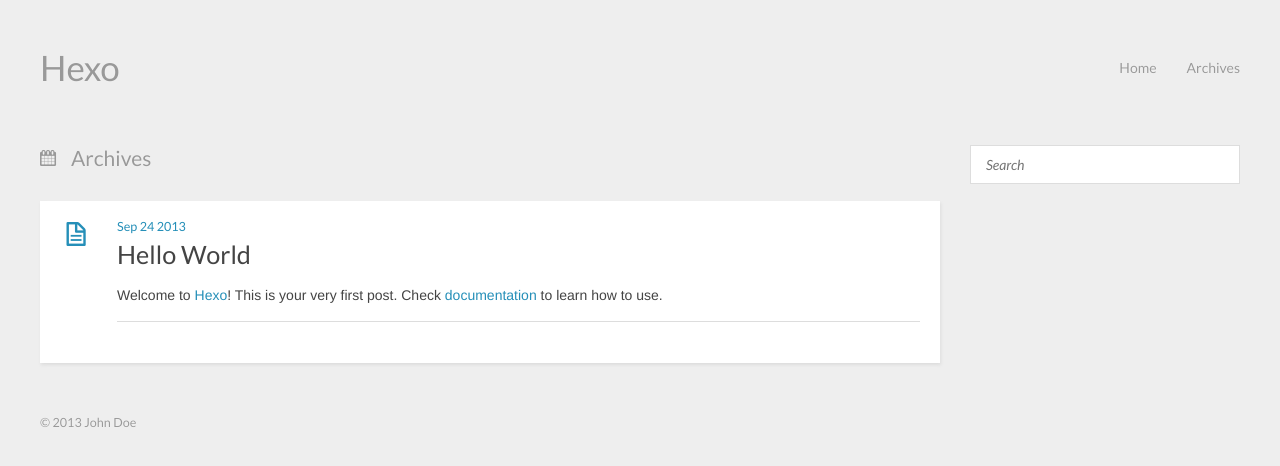
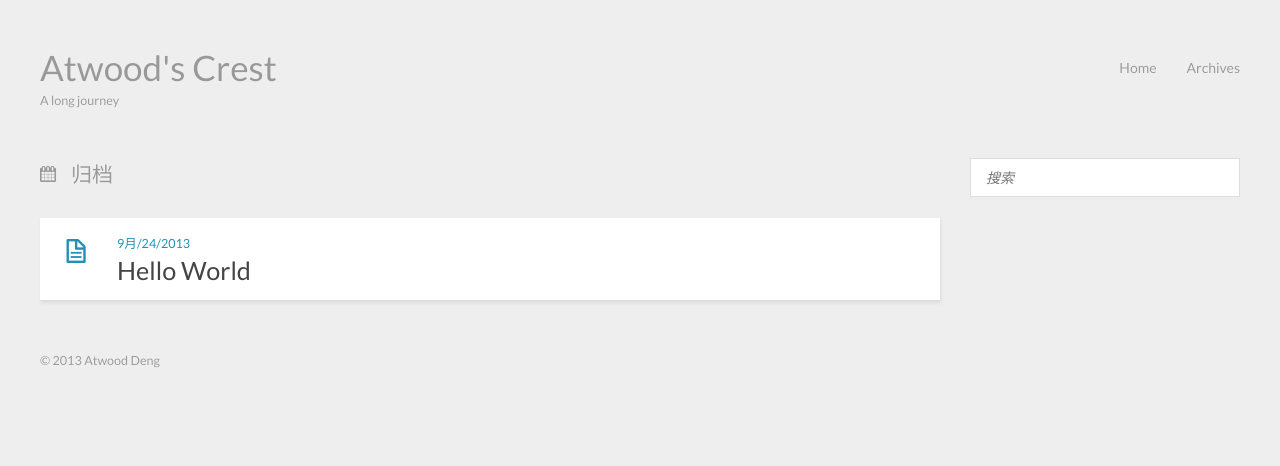
Before and after one commit to dadandmum/atwood.blog, a plain HTML site: page archives/index.html in a window 1280 px wide. Drawn offline with nearby package versions, Linux system fonts and the light colour scheme.

Commit message:
Site updated: 2013-09-24 23:52:03

```diff
--- a/2013/09/24/hello-world/index.html
+++ b/2013/09/24/hello-world/index.html
@@ -3,8 +3,8 @@
 <head>
   <meta charset="utf-8">
 
-  <title>Hello World | Hexo</title>
-  <meta name="author" content="John Doe">
+  <title>Hello World | Atwood's Crest</title>
+  <meta name="author" content="Atwood Deng">
 
   <meta name="description" content="Welcome to Hexo! This is your very first post. Check documentation to learn how to use.">
 
@@ -12,14 +12,14 @@
   <meta name="viewport" content="width=device-width, initial-scale=1, maximum-scale=1">
 
   <meta property="og:title" content="Hello World"/>
-  <meta property="og:site_name" content="Hexo"/>
+  <meta property="og:site_name" content="Atwood's Crest"/>
 
 
     <meta property="og:image" content="undefined"/>
 
 
   <link href="/favicon.png" rel="icon">
-  <link rel="alternate" href="/atom.xml" title="Hexo" type="application/atom+xml">
+  <link rel="alternate" href="/atom.xml" title="Atwood's Crest" type="application/atom+xml">
   <link rel="stylesheet" href="/css/style.css" media="screen" type="text/css">
   <!--[if lt IE 9]><script src="//html5shiv.googlecode.com/svn/trunk/html5.js"></script><![endif]-->
 
@@ -28,8 +28,8 @@
 
 <body>
   <header id="header" class="inner"><div class="alignleft">
-  <h1><a href="/">Hexo</a></h1>
-  <h2><a href="/"></a></h2>
+  <h1><a href="/">Atwood's Crest</a></h1>
+  <h2><a href="/">A long journey</a></h2>
 </div>
 <nav id="main-nav" class="alignright">
   <ul>
@@ -49,7 +49,7 @@
     <header>
 
         <div class="icon"></div>
-        <time datetime="2013-09-24T06:21:10.000Z"><a href="/2013/09/24/hello-world/">Sep 24 2013</a></time>
+        <time datetime="2013-09-24T06:21:10.000Z"><a href="/2013/09/24/hello-world/">9月/24/2013</a></time>
 
 
 
@@ -95,8 +95,8 @@
     <aside id="sidebar" class="alignright">
   <div class="search">
   <form action="//google.com/search" method="get" accept-charset="utf-8">
-    <input type="search" name="q" results="0" placeholder="Search">
-    <input type="hidden" name="q" value="site:yoursite.com">
+    <input type="search" name="q" results="0" placeholder="搜索">
+    <input type="hidden" name="q" value="site:atwooddeng.com">
   </form>
 </div>
 
@@ -108,7 +108,7 @@
   </div>
   <footer id="footer" class="inner"><div class="alignleft">
 
-  &copy; 2013 John Doe
+  &copy; 2013 Atwood Deng
 
 </div>
 <div class="clearfix"></div></footer>
--- a/archives/index.html
+++ b/archives/index.html
@@ -3,21 +3,21 @@
 <head>
   <meta charset="utf-8">
 
-  <title>Archives | Hexo</title>
-  <meta name="author" content="John Doe">
+  <title>归档 | Atwood's Crest</title>
+  <meta name="author" content="Atwood Deng">
 
 
   <meta name="viewport" content="width=device-width, initial-scale=1, maximum-scale=1">
 
 
-  <meta property="og:site_name" content="Hexo"/>
+  <meta property="og:site_name" content="Atwood's Crest"/>
 
 
     <meta property="og:image" content="undefined"/>
 
 
   <link href="/favicon.png" rel="icon">
-  <link rel="alternate" href="/atom.xml" title="Hexo" type="application/atom+xml">
+  <link rel="alternate" href="/atom.xml" title="Atwood's Crest" type="application/atom+xml">
   <link rel="stylesheet" href="/css/style.css" media="screen" type="text/css">
   <!--[if lt IE 9]><script src="//html5shiv.googlecode.com/svn/trunk/html5.js"></script><![endif]-->
 
@@ -26,8 +26,8 @@
 
 <body>
   <header id="header" class="inner"><div class="alignleft">
-  <h1><a href="/">Hexo</a></h1>
-  <h2><a href="/"></a></h2>
+  <h1><a href="/">Atwood's Crest</a></h1>
+  <h2><a href="/">A long journey</a></h2>
 </div>
 <nav id="main-nav" class="alignright">
   <ul>
@@ -42,54 +42,30 @@
 <div class="clearfix"></div></header>
   <div id="content" class="inner">
     <div id="main-col" class="alignleft"><div id="wrapper">
-<h2 class="archive-title">Archives</h2>
+<h2 class="archive-title">归档</h2>
 
 
+  <div class="archive">
 
       <article class="post">
-
         <div class="post-content">
           <header>
-
             <div class="icon"></div>
-        <time datetime="2013-09-24T06:21:10.000Z"><a href="/2013/09/24/hello-world/">Sep 24 2013</a></time>
-
-
+            <time datetime="2013-09-24T06:21:10.000Z"><a href="/2013/09/24/hello-world/">9月/24/2013</a></time>
 
               <h1 class="title"><a href="/2013/09/24/hello-world/">Hello World</a></h1>
 
-
           </header>
-    <div class="entry">
-
-        <p>Welcome to <a href="http://zespia.tw/hexo" target="_blank">Hexo</a>! This is your very first post. Check <a href="http://zespia.tw/hexo/docs" target="_blank">documentation</a> to learn how to use.</p>
-
-
-    </div>
-    <footer>
-
-
-
-
-      <div class="clearfix"></div>
-    </footer>
         </div>
       </article>
 
-
-
-
-  <nav id="pagination">
-
-
-  <div class="clearfix"></div>
-</nav>
+  </div>
 </div></div>
     <aside id="sidebar" class="alignright">
   <div class="search">
   <form action="//google.com/search" method="get" accept-charset="utf-8">
-    <input type="search" name="q" results="0" placeholder="Search">
-    <input type="hidden" name="q" value="site:yoursite.com">
+    <input type="search" name="q" results="0" placeholder="搜索">
+    <input type="hidden" name="q" value="site:atwooddeng.com">
   </form>
 </div>
 
@@ -101,7 +77,7 @@
   </div>
   <footer id="footer" class="inner"><div class="alignleft">
 
-  &copy; 2013 John Doe
+  &copy; 2013 Atwood Deng
 
 </div>
 <div class="clearfix"></div></footer>
```
Also changed, not shown: archives/2013/09/index.html (+12 -36 lines), archives/2013/index.html (+12 -36 lines), index.html (+10 -10 lines), 1 other file. Lines whose indentation alone changed are shown as unchanged.
